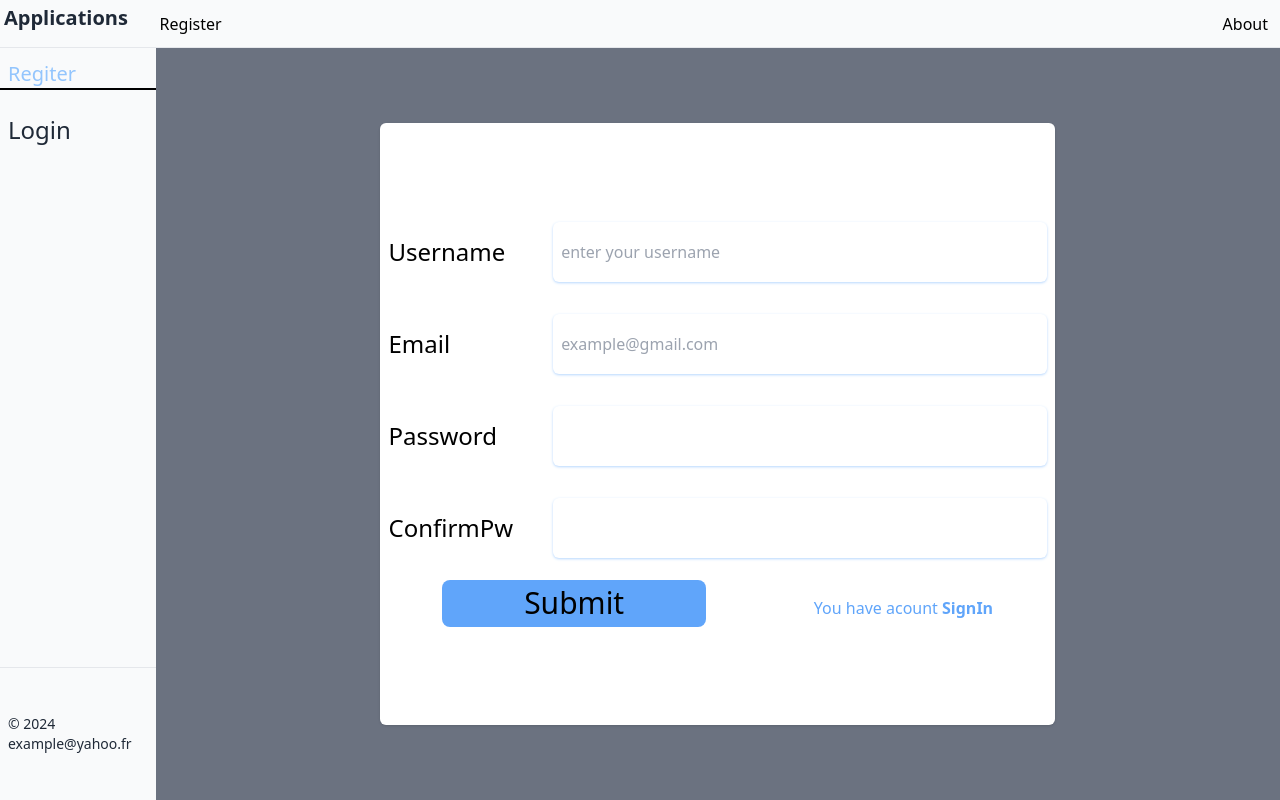
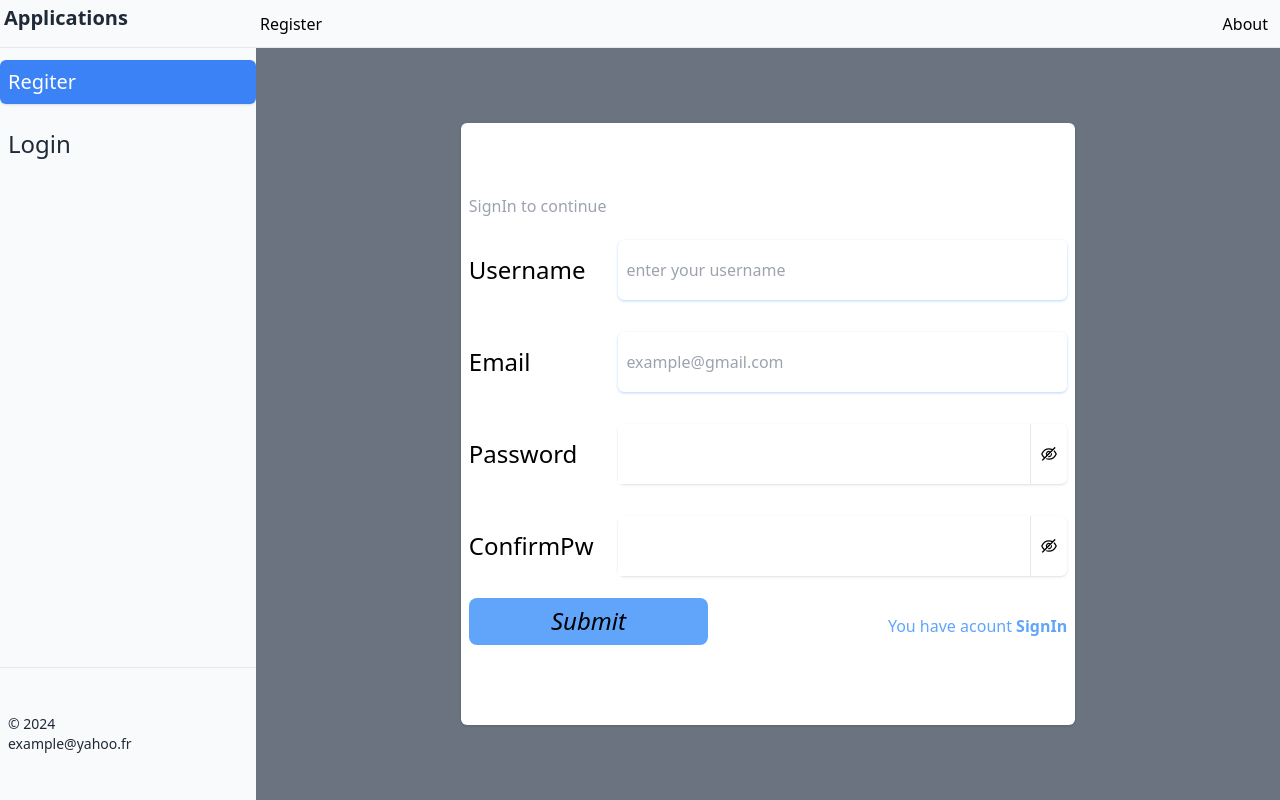
Before and after one commit to teiderrems/applications, a Next.js app: page /register in a window 1280 px wide. Built offline with nearby package versions, Linux system fonts and the light colour scheme.

Commit message:
update password input

```diff
--- a/src/app/components/ApplicationDetail.tsx
+++ b/src/app/components/ApplicationDetail.tsx
@@ -80,7 +80,7 @@ export default function ApplicationDetail({application,setShowDetail}:{applicati
     },[currentApp,response]);
   return (
    <div className="fixed inset-0  flex justify-center items-center opacity-80 flex-col">
-        <div onClick={()=>setShowDetail(state=>!state)} className="absolute inset-1 min-h-screen bg-gray-700 opacity-100 z-0"></div>
+        <div onClick={()=>setShowDetail(state=>!state)} className="absolute inset-0 min-h-screen bg-gray-700 opacity-100 z-0"></div>
         <div className="flex flex-col w-4/6 h-5/6 p-2 justify-between items-center bg-white z-10 opacity-100 rounded shadow">
             <div className="flex md:flex-row flex-col justify-between w-5/6">
                 <input type="text" onChange={(e)=>setCurrentApp({...currentApp,Title:e.target.value})} className="text-wrap mb-2 md:mb-0 shadow shadow-blue-200 border-2 rounded-md md:w-3/4 w-full" value={currentApp.Title} />
--- a/src/app/globals.css
+++ b/src/app/globals.css
@@ -3,7 +3,7 @@
 @tailwind utilities;
 
 .active{
-  @apply w-full border-b-2 border-black text-blue-300
+  @apply w-full shadow py-2 rounded-md bg-blue-500 text-white
 }
 
 html{
@@ -40,12 +40,16 @@ body {
   @apply rounded-md shadow px-2 w-full  md:w-3/4 md:h-3/4 h-full focus:shadow-inner shadow-blue-200
 }
 
+.password-input{
+  @apply w-full  md:w-3/4 md:h-3/4 h-full focus:shadow-inner shadow-blue-200
+}
+
 label{
   @apply text-justify md:w-1/5 w-full
 }
 
 .btn-submit{
-  @apply md:w-2/5 text-3xl w-full self-start rounded-lg bg-blue-400 md:h-5/6 h-1/2 hover:text-white
+  @apply md:w-2/5 text-2xl italic w-full self-start rounded-lg bg-blue-400 md:h-5/6 h-1/2 hover:text-white
 }
 .form-group-app{
   @apply w-full justify-evenly md:h-12 h-14 px-2 flex md:flex-row md:space-x-1 space-y-1 flex-col
--- a/src/app/layout.tsx
+++ b/src/app/layout.tsx
@@ -68,7 +68,7 @@ export default function RootLayout({
           }
         }}>
           <div id="toggled-menu"
-              className={`w-full absolute top-0 bottom-0 left-0 -translate-x-full md:border-r bg-gray-50  ${togel?'translate-x-0 z-20 opacity-100 w-3/4 translate-y-9':''} text-gray-800 border-b border-gray-200 flex flex-col items-center md:static md:w-min md:transform-none md:border-none`}>
+              className={`w-full absolute top-0 bottom-0 left-0 -translate-x-full md:border-r bg-gray-50  ${togel?'translate-x-0 z-20 opacity-100 w-3/4 translate-y-9':''} text-gray-800 border-b border-gray-200 flex flex-col items-center md:static md:w-1/5 md:transform-none md:border-none`}>
             <h1 className="text-xl font-bold p-1 w-full h-12 border-b">Applications</h1>
             <div className="flex-1 flex w-full flex-col">
 
--- a/src/app/login/page.tsx
+++ b/src/app/login/page.tsx
@@ -5,6 +5,7 @@ import Link from "next/link";
 import { useRouter, useSearchParams } from "next/navigation";
 import { Suspense, useEffect, useState } from "react";
 import { CustomType } from "../components/ApplicationDetail";
+import { EyeInvisibleOutlined, EyeOutlined } from "@ant-design/icons";
 
 function Login() {
   const [user, setUser] = useState<{
@@ -41,7 +42,7 @@ function Login() {
             setResponse({...response,error:error.message,isError:true,isLoading:false});
         }
   }
-
+  const [show,setShow]=useState(false);
   useEffect(()=>{
 
   },[query]);
@@ -49,6 +50,7 @@ function Login() {
   return (
     <div className="wrap-form">
       <form action="" onSubmit={HandleSubmit} className="md:w-3/5 w-5/6 h-4/5 space-y-3 flex px-2 flex-col bg-white rounded-md shadow justify-center">
+        <h1 className="text-gray-400 text-justify">Login to continue</h1>
         {response?.isError && (<span className="text-red-400 text-center w-full block">Something wrong {response?.error}</span>)}
         <div className="form-group">
           <label htmlFor="Username" className="text-2xl">Username</label>
@@ -56,12 +58,15 @@ function Login() {
         </div>
         <div className="form-group">
           <label htmlFor="Password" className="text-2xl">Password</label>
-          <input type="password" id="Password" required minLength={8} pattern="[a-zA-Z0-9;?,@]{7,15}[;?,@][a-zA-Z0-9;?,@]*" onChange={(e) => { setUser({ ...user, Password: e.target.value }) }} className="form-input" />
+          <div className="flex w-full shadow  md:w-3/4 md:h-3/4 h-full rounded-md">
+            <input type={show?"text":"password"} id="Password" required min={8} pattern="[a-zA-Z0-9;?,@]{7,15}[;?,@][a-zA-Z0-9;?,@]*" onChange={(e)=>{setUser({...user,Password:e.target.value})}} className="flex-1 focus:rounded-s-md" />
+            {show?(<button onClick={()=>setShow(!show)} className="w-1/12 h-full border-l"><EyeOutlined/></button>): (<button onClick={()=>setShow(!show)}  className="w-1/12 h-full  border-l"><EyeInvisibleOutlined /></button>)}
+          </div>
         </div>
         {
           user.Password!=""&&(!user.Password.match("[a-zA-Z0-9;?,@]{7,15}[;?,@][a-zA-Z0-9;?,@]*"))&&<p className="text-red-400 text-wrap">Password must contain at least 8 characters with a mixture of uppercase, lowercase, numbers with at least one character among</p>
         }
-        <div className="w-full justify-around flex md:h-14 h-28 md:flex-row flex-col items-center">
+        <div className="w-full justify-between flex md:h-14 h-28 md:flex-row flex-col items-center">
           <button className="btn-submit" type="submit">Submit</button>
           <Link href="/register" className="text-blue-400 hover:underline">You do not have acount <strong>SignUp</strong></Link>
         </div>
--- a/src/app/register/page.tsx
+++ b/src/app/register/page.tsx
@@ -5,6 +5,7 @@ import Link from "next/link";
 import { useRouter } from "next/navigation";
 import React, { useEffect, useState } from "react"
 import { CustomType } from "../components/ApplicationDetail";
+import { EyeInvisibleOutlined, EyeOutlined } from "@ant-design/icons";
 
 export default function Register() {
 
@@ -22,6 +23,8 @@ export default function Register() {
     const router=useRouter();
 
     const [response,setResponse]=useState<CustomType>();
+
+    const [show,setShow]=useState(false);
     const HandleSubmit=async(e: React.FormEvent)=>{
         e.preventDefault();
         setResponse({...response,status:0,data:null,isLoading:true,isError:false,error:"",isSuccess:false})
@@ -43,6 +46,7 @@ export default function Register() {
   return (
     <div className="wrap-form">
         <form action="" onSubmit={HandleSubmit} className="md:w-3/5 w-5/6 h-4/5 space-y-3 flex px-2 bg-white rounded-md shadow flex-col justify-center">
+        <h1 className="text-gray-400 text-justify">SignIn to continue</h1>
             {response?.isError&&(<p className="text-justify text-red-400">{response?.error}</p>)}
             <div className="form-group">
                 <label htmlFor="Username" className="text-2xl">Username</label>
@@ -54,19 +58,25 @@ export default function Register() {
             </div>
             <div className="form-group">
                 <label htmlFor="Password" className="text-2xl">Password</label>
-                <input type="password" id="Password" required min={8} pattern="[a-zA-Z0-9;?,@]{7,15}[;?,@][a-zA-Z0-9;?,@]*" onChange={(e)=>{setUser({...user,Password:e.target.value})}} className="form-input" />
+                <div className="flex w-full shadow  rounded-md  md:w-3/4 md:h-3/4 h-full">
+                    <input type={show?"text":"password"} id="Password" required min={8} pattern="[a-zA-Z0-9;?,@]{7,15}[;?,@][a-zA-Z0-9;?,@]*" onChange={(e)=>{setUser({...user,Password:e.target.value})}} className="flex-1 focus:rounded-s-md" />
+                    {show?(<button onClick={()=>setShow(!show)} className="w-1/12 h-full border-l"><EyeOutlined/></button>): (<button onClick={()=>setShow(!show)}  className="w-1/12 h-full  border-l"><EyeInvisibleOutlined /></button>)}
+                </div>
             </div>
             {
                 user.Password!=""&&(!user.Password.match("[a-zA-Z0-9;?,@]{7,15}[;?,@][a-zA-Z0-9;?,@]*"))&&<p className="text-red-400 text-wrap">Password must contain at least 8 characters with a mixture of uppercase, lowercase, numbers with at least one character among</p>
             }
             <div className="form-group">
                 <label htmlFor="ConfirmPw" className="text-2xl">ConfirmPw</label>
-                <input type="password" id="ConfirmPw" required onChange={(e)=>{setUser({...user,ConfirmPassword:e.target.value})}} className="form-input" />
+                <div className="flex w-full shadow  md:w-3/4 md:h-3/4 h-full  rounded-md">
+                    <input type={show?"text":"password"} id="ConfirmPw" required onChange={(e)=>{setUser({...user,ConfirmPassword:e.target.value})}} className="flex-1 focus:rounded-s-md" />
+                    {show?(<button onClick={()=>setShow(!show)} className="w-1/12 h-full border-l"><EyeOutlined/></button>): (<button onClick={()=>setShow(!show)}  className="w-1/12 h-full  border-l"><EyeInvisibleOutlined /></button>)}
+                </div>
             </div>
             {
                 user.Password!=""&&user.ConfirmPassword!=""&&user.ConfirmPassword!=user.Password&&<p className="text-red-400">ConfirmPassword must be equal to Password</p>
             }
-            <div className="w-full justify-around flex  md:h-14 h-28 md:flex-row flex-col items-center">
+            <div className="w-full justify-between flex  md:h-14 h-28 md:flex-row flex-col items-center">
                 <button className="btn-submit" type="submit">Submit</button>
                 <Link href="/login" className="text-blue-400 hover:underline">You have acount <strong>SignIn</strong></Link>
             </div>
```
